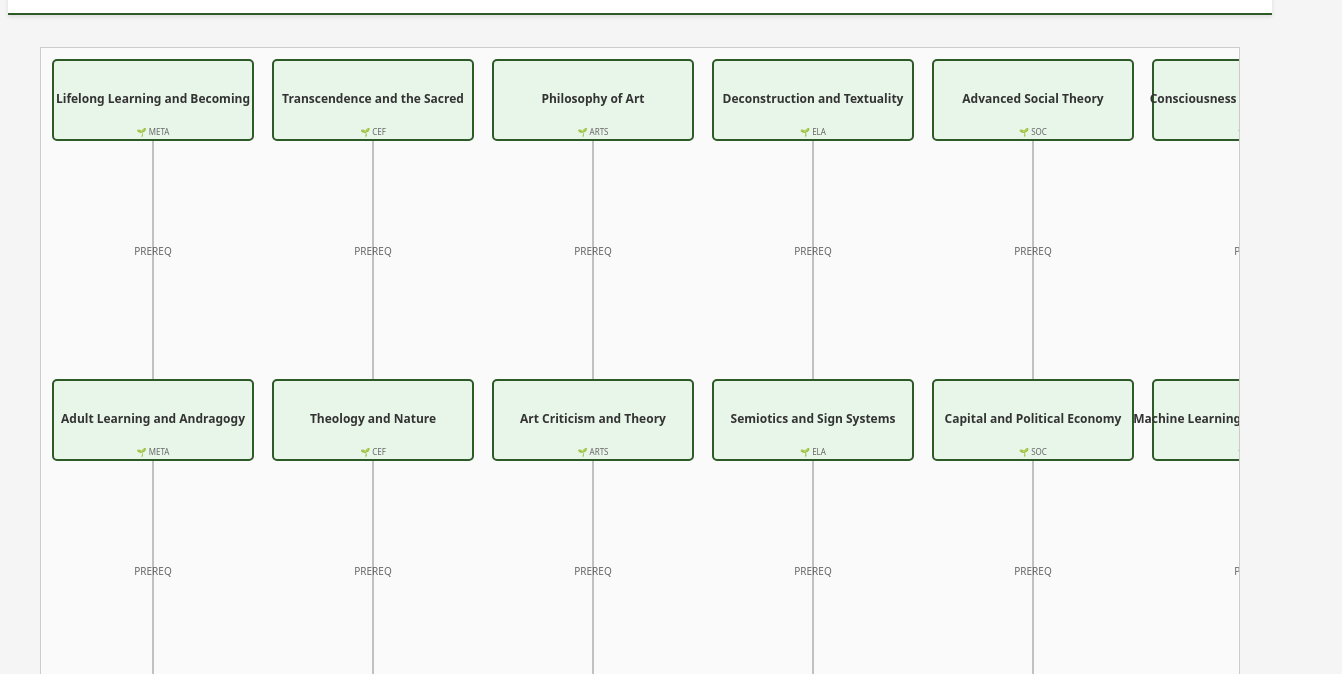
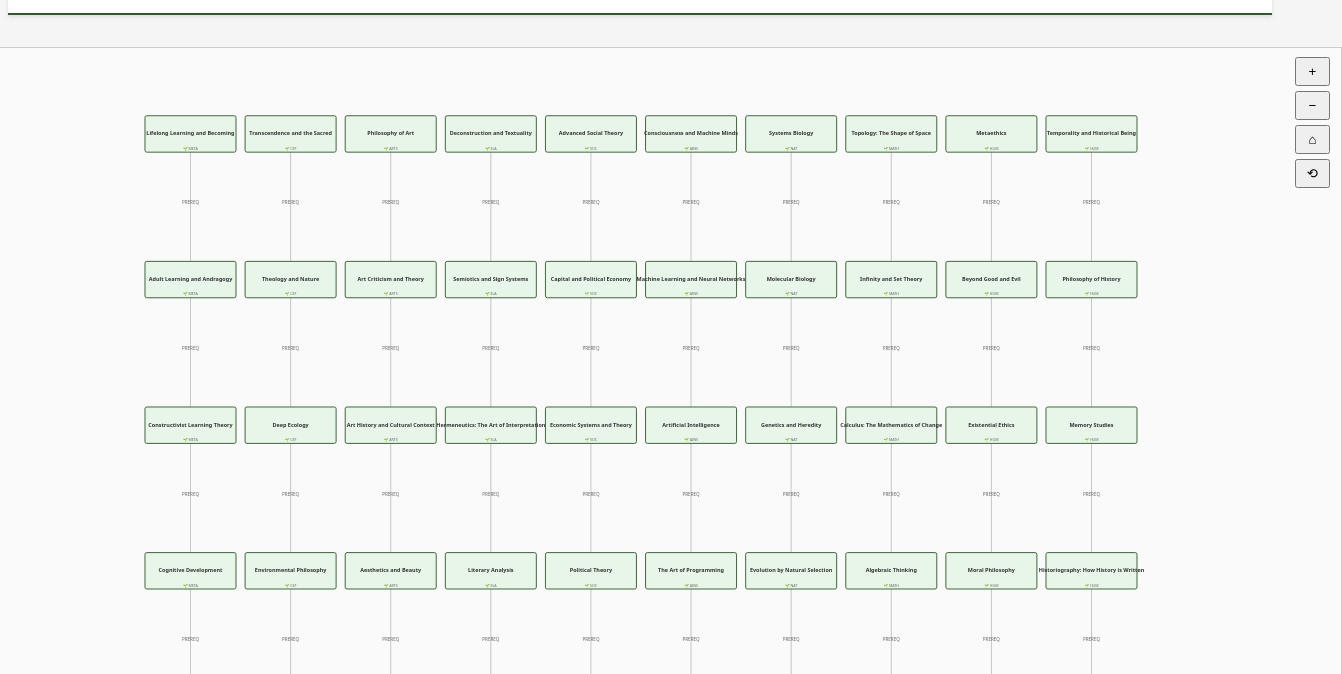
Before and after one commit to InquiryInstitute/arbor, an Astro site: page /arbor/tree in a window 1280 px wide. Shown: the part 126-800 px from the top of the page, 1342 px wide, since content can reach past the window. Built offline with nearby package versions, Linux system fonts and the light colour scheme; Astro itself is replaced by a stand-in of ours.

Commit message:
Add pan/zoom functionality to tree canvas
- Pan: Click and drag to move the canvas
- Zoom: Mouse wheel to zoom in/out (zooms towards cursor)
- Zoom to fit: Button to fit all nodes in viewport
- Zoom controls: +, -, zoom to fit, and reset buttons
- Auto zoom to fit when layout first loads
- SVG content wrapped in transform group for pan/zoom
- Cursor changes to grab/grabbing during pan

```diff
--- a/package.json
+++ b/package.json
@@ -16,7 +16,8 @@
     "astro": "^4.0.0",
     "elkjs": "^0.11.0",
     "react": "^19.2.4",
-    "react-dom": "^19.2.4"
+    "react-dom": "^19.2.4",
+    "react-zoom-pan-pinch": "^3.7.0"
   },
   "devDependencies": {
     "@types/node": "^20.0.0",
--- a/src/components/VineTree.tsx
+++ b/src/components/VineTree.tsx
@@ -1,4 +1,4 @@
-import { useEffect, useRef, useState } from 'react';
+import { useEffect, useRef, useState, useCallback } from 'react';
 import ELK from 'elkjs';
 import type { Credential, CredentialRelation, ELKGraph, ELKNode, ELKEdge } from '../types/credential';
 import { sampleCredentials, sampleRelations } from '../data/sample-credentials';
@@ -17,8 +17,14 @@ export default function VineTree({
   height = 800,
 }: VineTreeProps) {
   const svgRef = useRef<SVGSVGElement>(null);
+  const containerRef = useRef<SVGGElement>(null);
   const [layout, setLayout] = useState<ELKGraph | null>(null);
   const [loading, setLoading] = useState(true);
+
+  // Pan/zoom state
+  const [transform, setTransform] = useState({ x: 0, y: 0, scale: 1 });
+  const [isPanning, setIsPanning] = useState(false);
+  const [panStart, setPanStart] = useState({ x: 0, y: 0 });
 
   useEffect(() => {
     async function computeLayout() {
@@ -87,6 +93,107 @@ export default function VineTree({
     computeLayout();
   }, [credentials, relations]);
 
+  // Calculate bounding box of all nodes
+  const getBoundingBox = useCallback(() => {
+    if (!layout || !layout.children || layout.children.length === 0) {
+      return { minX: 0, minY: 0, maxX: width, maxY: height, width: width, height: height };
+    }
+
+    let minX = Infinity, minY = Infinity, maxX = -Infinity, maxY = -Infinity;
+
+    layout.children.forEach(node => {
+      if (node.x !== undefined && node.y !== undefined) {
+        const nodeWidth = node.width || 200;
+        const nodeHeight = node.height || 80;
+        minX = Math.min(minX, node.x);
+        minY = Math.min(minY, node.y);
+        maxX = Math.max(maxX, node.x + nodeWidth);
+        maxY = Math.max(maxY, node.y + nodeHeight);
+      }
+    });
+
+    // Add padding
+    const padding = 50;
+    return {
+      minX: minX - padding,
+      minY: minY - padding,
+      maxX: maxX + padding,
+      maxY: maxY + padding,
+      width: maxX - minX + 2 * padding,
+      height: maxY - minY + 2 * padding,
+    };
+  }, [layout, width, height]);
+
+  // Zoom to fit
+  const zoomToFit = useCallback(() => {
+    const bbox = getBoundingBox();
+    const scaleX = width / bbox.width;
+    const scaleY = height / bbox.height;
+    const scale = Math.min(scaleX, scaleY, 1) * 0.9; // 90% to add some padding
+
+    const centerX = (bbox.minX + bbox.maxX) / 2;
+    const centerY = (bbox.minY + bbox.maxY) / 2;
+
+    setTransform({
+      x: width / 2 - centerX * scale,
+      y: height / 2 - centerY * scale,
+      scale,
+    });
+  }, [getBoundingBox, width, height]);
+
+  // Pan handlers
+  const handleMouseDown = (e: React.MouseEvent) => {
+    if (e.button === 0) { // Left mouse button
+      setIsPanning(true);
+      setPanStart({
+        x: e.clientX - transform.x,
+        y: e.clientY - transform.y,
+      });
+    }
+  };
+
+  const handleMouseMove = (e: React.MouseEvent) => {
+    if (isPanning) {
+      setTransform({
+        ...transform,
+        x: e.clientX - panStart.x,
+        y: e.clientY - panStart.y,
+      });
+    }
+  };
+
+  const handleMouseUp = () => {
+    setIsPanning(false);
+  };
+
+  // Zoom handler
+  const handleWheel = (e: React.WheelEvent) => {
+    e.preventDefault();
+    const delta = e.deltaY > 0 ? 0.9 : 1.1;
+    const newScale = Math.max(0.1, Math.min(5, transform.scale * delta));
+
+    // Zoom towards mouse position
+    const rect = svgRef.current?.getBoundingClientRect();
+    if (rect) {
+      const mouseX = e.clientX - rect.left;
+      const mouseY = e.clientY - rect.top;
+
+      const scaleChange = newScale / transform.scale;
+      setTransform({
+        x: mouseX - (mouseX - transform.x) * scaleChange,
+        y: mouseY - (mouseY - transform.y) * scaleChange,
+        scale: newScale,
+      });
+    }
+  };
+
+  // Zoom to fit on layout change
+  useEffect(() => {
+    if (layout && !loading) {
+      setTimeout(zoomToFit, 100); // Small delay to ensure layout is rendered
+    }
+  }, [layout, loading, zoomToFit]);
+
   if (loading || !layout) {
     return (
       <div style={{ width, height, display: 'flex', alignItems: 'center', justifyContent: 'center' }}>
@@ -98,11 +205,61 @@ export default function VineTree({
   const allCredentialNodes = layout.children || [];
 
   return (
+    <div style={{ position: 'relative', width, height }}>
+      {/* Zoom controls */}
+      <div style={{
+        position: 'absolute',
+        top: 10,
+        right: 10,
+        zIndex: 10,
+        display: 'flex',
+        flexDirection: 'column',
+        gap: 5,
+      }}>
+        <button
+          onClick={() => setTransform({ ...transform, scale: Math.min(5, transform.scale * 1.2) })}
+          style={{ padding: '5px 10px', cursor: 'pointer' }}
+          title="Zoom in"
+        >
+          +
+        </button>
+        <button
+          onClick={() => setTransform({ ...transform, scale: Math.max(0.1, transform.scale * 0.8) })}
+          style={{ padding: '5px 10px', cursor: 'pointer' }}
+          title="Zoom out"
+        >
+          −
+        </button>
+        <button
+          onClick={zoomToFit}
+          style={{ padding: '5px 10px', cursor: 'pointer' }}
+          title="Zoom to fit"
+        >
+          ⌂
+        </button>
+        <button
+          onClick={() => setTransform({ x: 0, y: 0, scale: 1 })}
+          style={{ padding: '5px 10px', cursor: 'pointer' }}
+          title="Reset"
+        >
+          ⟲
+        </button>
+      </div>
+
       <svg
         ref={svgRef}
         width={width}
         height={height}
-      style={{ border: '1px solid #ccc', background: '#fafafa' }}
+        style={{ border: '1px solid #ccc', background: '#fafafa', cursor: isPanning ? 'grabbing' : 'grab' }}
+        onMouseDown={handleMouseDown}
+        onMouseMove={handleMouseMove}
+        onMouseUp={handleMouseUp}
+        onMouseLeave={handleMouseUp}
+        onWheel={handleWheel}
+      >
+        <g
+          ref={containerRef}
+          transform={`translate(${transform.x}, ${transform.y}) scale(${transform.scale})`}
         >
       {/* Render edges first (so they appear behind nodes) */}
       {layout.edges?.map(edge => {
@@ -214,6 +371,8 @@ export default function VineTree({
           </g>
         );
       })}
+        </g>
       </svg>
+    </div>
   );
 }
```
Also changed, not shown: 1 other file. Lines whose indentation alone changed are shown as unchanged.
